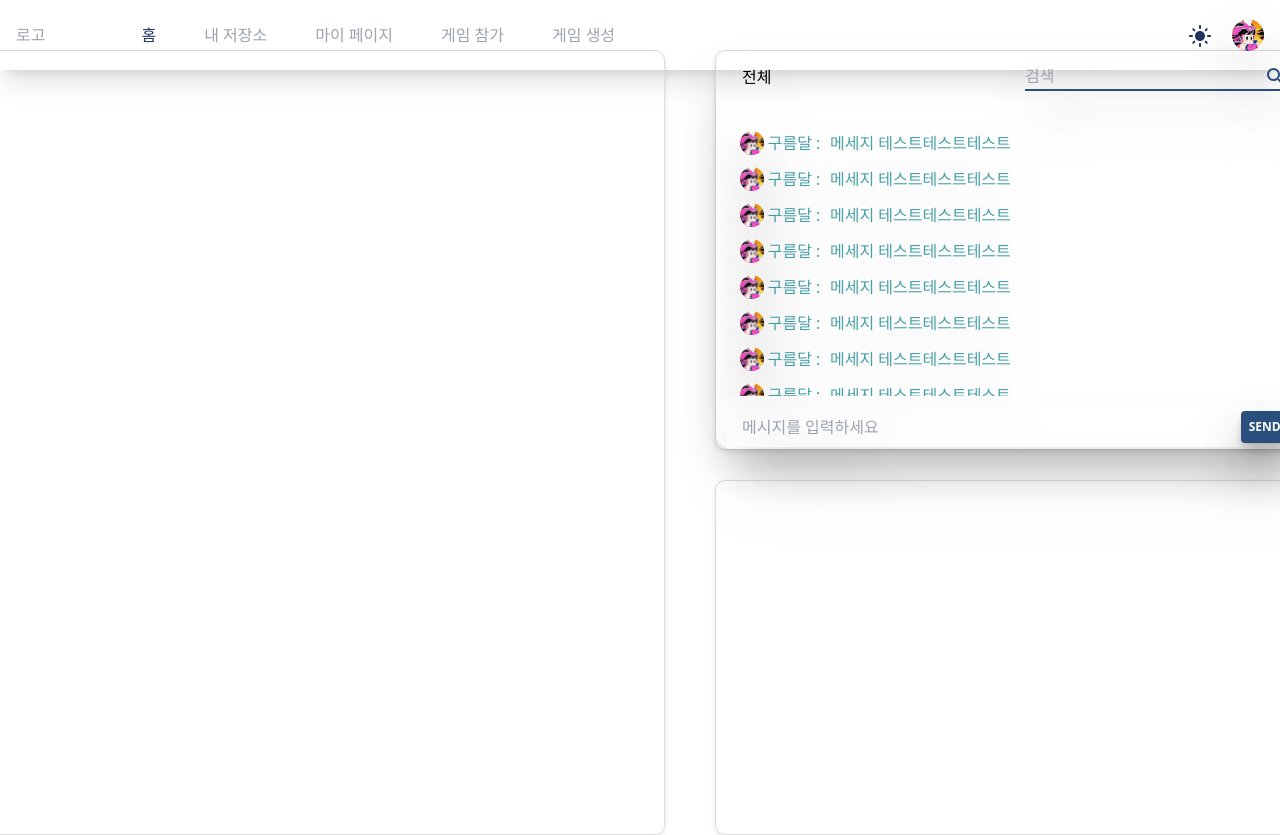
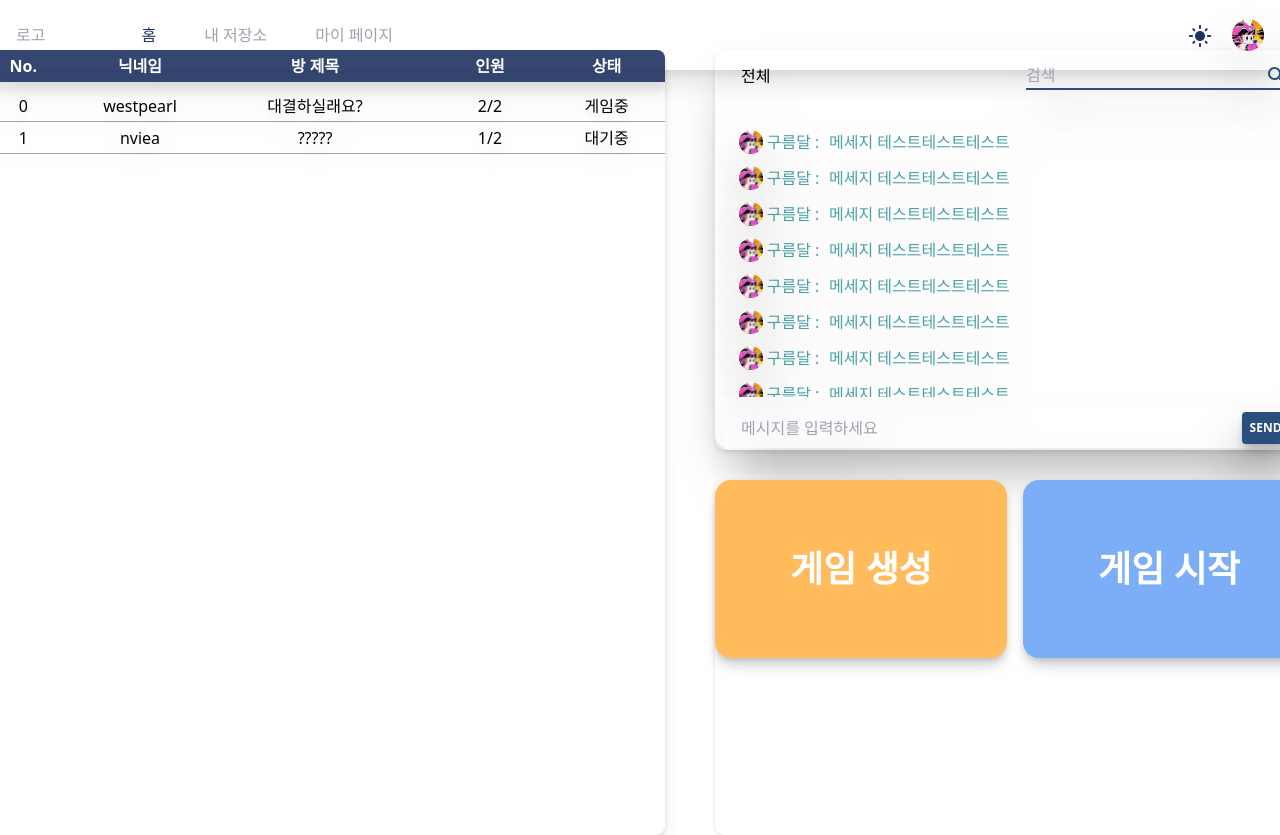
Before and after one commit to gooormmoon/algorithm-fighter-front, a React (Create React App) app: page / in a window 1280 px wide. Shown: the top 835 px of the page. Built offline with nearby package versions, Linux system fonts and the light colour scheme.

Commit message:
feat: 로비 UI

```diff
--- a/src/components/Common/Dropdown/index.tsx
+++ b/src/components/Common/Dropdown/index.tsx
@@ -5,6 +5,7 @@ interface DropdownProps<T> {
   selectedValue: T;
   onChange: (value: T) => void;
   showMinutes?: boolean;
+  color?: string;
 }
 
 const Dropdown = <T extends string | number>({
@@ -12,6 +13,7 @@ const Dropdown = <T extends string | number>({
   selectedValue,
   onChange,
   showMinutes,
+  color,
 }: DropdownProps<T>) => {
   const [isOpen, setIsOpen] = useState(false);
 
@@ -21,7 +23,7 @@ const Dropdown = <T extends string | number>({
   };
 
   return (
-    <div className="relative  inline-block text-left z-10 shadow-2xl drop-shadow-2xl">
+    <div className={`${color} relative  inline-block text-left z-10 `}>
       <button
         onClick={() => setIsOpen(!isOpen)}
         className="w-[120px] px-4 py-2 rounded-md shadow ring-1 ring-black ring-opacity-5 focus:outline-none"
@@ -36,7 +38,7 @@ const Dropdown = <T extends string | number>({
               key={index}
               onClick={() => handleChange(option)}
               //class name: block 삭제
-              className="w-[120px]  px-4 py-2 text-sm text-gray-700 hover:bg-gray-200 cursor-pointer flex justify-center"
+              className="w-[120px] rounded-md px-4 py-2 text-sm text-gray-700 hover:bg-gray-200 cursor-pointer flex justify-center"
             >
               {showMinutes ? `${option} ` : option}
             </div>
--- a/src/components/Layout/Header/index.tsx
+++ b/src/components/Layout/Header/index.tsx
@@ -21,39 +21,14 @@ const Header = () => {
   const { pathname } = useLocation();
   const [showProfile, setShowProfile] = useState(false);
   const { theme, changeTheme } = useTheme();
-
   const [hover, setHover] = useState(false);
-  const [createGame, setCreateGame] = useState(false);
-  const [enterGame, setEnterGame] = useState(false);
-  const [inviteCode, setInviteCode] = useState("");
-  const [selectedDifficulty, setSelectedDifficulty] = useState("lv0");
-  const [selectedNumber, setSelectedNumber] = useState("10 minute");
-
-  const toggleModal = (
-    modalSetter: React.Dispatch<React.SetStateAction<boolean>>,
-    isOpen: boolean
-  ) => {
-    modalSetter(isOpen);
-  };
-
-  const handleCreateSubmit = (
-    code: string,
-    difficulty: string,
-    timer: string
-  ) => {
-    setInviteCode(code);
-    setSelectedDifficulty(difficulty);
-    setSelectedNumber(timer);
-    toggleModal(setCreateGame, false);
-    toggleModal(setEnterGame, true);
-  };
 
   return (
     <header
       className={`w-full h-[70px] flex justify-between items-center gap-12 p-4 shadow-xl ${
         theme === "dark"
-          ? "bg-gradient-to-r from-teal-950 to-secondary text-gray-400 border-white"
-          : "bg-white text-gray-400 border-secondary "
+          ? "bg-gradient-to-r from-teal-950 to-secondary text-gray-400 "
+          : "bg-white text-gray-400  "
       }`}
     >
       <ul className="w-4/5 h-full flex gap-12 items-center ">
@@ -74,7 +49,7 @@ const Header = () => {
           );
         })}
 
-        <li>
+        {/* <li>
           <button onClick={() => toggleModal(setEnterGame, true)}>
             게임 참가
           </button>
@@ -83,7 +58,7 @@ const Header = () => {
           <button onClick={() => toggleModal(setCreateGame, true)}>
             게임 생성
           </button>
-        </li>
+        </li> */}
       </ul>
       <ul className="h-full flex gap-4 justify-center items-center">
         <li
@@ -109,22 +84,6 @@ const Header = () => {
           {showProfile && <Profile />}
         </li>
       </ul>
-      {createGame && (
-        <CreateModal
-          isOpen={createGame}
-          onClose={() => toggleModal(setCreateGame, false)}
-          onSubmit={handleCreateSubmit}
-        />
-      )}
-      {enterGame && (
-        <EnterModal
-          isOpen={enterGame}
-          onClose={() => toggleModal(setEnterGame, false)}
-          inviteCode={inviteCode}
-          selectedDifficulty={selectedDifficulty}
-          selectedNumber={selectedNumber}
-        />
-      )}
     </header>
   );
 };
--- a/src/components/Layout/index.tsx
+++ b/src/components/Layout/index.tsx
@@ -11,7 +11,7 @@ const Layout = () => {
         theme === "dark"
           ? "bg-gradient-to-br from-[#327074] via-[#2a4e7d] to-[#22264C] text-white/70 "
           : ""
-      }`}
+      } border-white/10`}
     >
       <Header />
       <section className="w-full h-[calc(100vh-70px)] flex flex-col justify-center items-center">
--- a/src/pages/Game/GameModal/CreateModal/index.tsx
+++ b/src/pages/Game/GameModal/CreateModal/index.tsx
@@ -15,69 +15,58 @@ interface CreateModalProps {
 }
 const numberOptions = [10, 20, 30, 40, 50, 60].map((opt) => opt + " minute");
 
-const CreateModal: React.FC<CreateModalProps> = ({ isOpen, onClose, onSubmit }) => {
+const CreateModal: React.FC<CreateModalProps> = ({
+  isOpen,
+  onClose,
+  onSubmit,
+}) => {
   const [selectedNumber, setSelectedNumber] = useState<number | string>(
     numberOptions[0]
   );
   const [selectedDifficulty, setSelectedDifficulty] = useState<string>("lv0");
 
-  const [randomCode, handleRandomCode] = useInputChange("");
+  const [title, handleTitle] = useInputChange("");
 
   const handleSubmit = () => {
-    onSubmit(randomCode, selectedDifficulty, selectedNumber.toString());
+    onSubmit(title, selectedDifficulty, selectedNumber.toString());
   };
 
   return (
     <Modal isOpen={isOpen} onClose={onClose}>
-      <span className="mr-12 text-lg text-[#213363] font-semibold mt-6 flex item-center">
+      <div className="mt-6 flex flex-col item-center">
+        <span className="text-lg text-[#213363] font-semibold">방 제목</span>
+        <Input
+          type="text"
+          value={title}
+          name="title"
+          onChange={handleTitle}
+          placeholder="입력하세요"
+          size="small"
+        />
+      </div>
+
+      <div className="flex flex-col gap-2 ">
+        <span className="text-lg text-[#213363] font-semibold mt-6 flex item-center">
           난이도 설정
         </span>
-      <RadioButton selectedValue={selectedDifficulty} onChange={(value) => setSelectedDifficulty(value)}/>
-        <div className="mt-6 flex item-center">
-          <span className="mr-12 text-lg text-[#213363] font-semibold">
+        <RadioButton
+          selectedValue={selectedDifficulty}
+          onChange={(value) => setSelectedDifficulty(value)}
+        />
+      </div>
+      <div className="mt-6 flex flex-col gap-2 item-center">
+        <span className="text-lg text-[#213363] font-semibold">
           타이머 설정
         </span>
         <Dropdown
+          color={"text-secondary"}
           options={numberOptions}
           selectedValue={selectedNumber}
           onChange={(value) => setSelectedNumber(value)}
           showMinutes={true}
         />
       </div>
-        <div className="mt-6 flex item-center">
-          <span className="mr-12 text-lg text-[#213363] font-semibold">
-          </span>
 
-        </div>
-        <div className="mt-3 flex">
-          <Button
-            type="submit"
-            size="medium_small_radius"
-            color="primary"
-            textColor="primary_font"
-            name="코드 생성"
-            onClick={handleSubmit}
-          />
-        </div>
-        <div className="flex-col mt-6 text-lg text-[#213363] font-semibold mb-2">
-          초대코드
-          <div className="flex w-full justify-start gap-4 items-center">
-            <Input
-              type="text"
-              placeholder="000000"
-              value={randomCode}
-              onChange={handleRandomCode}
-              name="test"
-              size="small"
-            />
-            <Button
-              type="submit"
-              size="medium_small_radius"
-              color="secondary"
-              textColor="secondary_font"
-              name="복사"
-            />
-          </div>
       <div className="mt-9 flex justify-center">
         <Button
           type="submit"
@@ -88,8 +77,6 @@ const CreateModal: React.FC<CreateModalProps> = ({ isOpen, onClose, onSubmit })
           onClick={handleSubmit}
         />
       </div>
-        </div>
-
     </Modal>
   );
 };
--- a/src/pages/Main/MainPage.scss
+++ b/src/pages/Main/MainPage.scss
@@ -24,7 +24,7 @@
 }
 
 .box {
-  border: 1px solid #ddd;
+  //   border: 1px solid #ddd;
   border-radius: 10px;
   box-shadow: 0 2px 5px rgba(0, 0, 0, 0.1);
   // background-color: #ffffff;
--- /dev/null
+++ b/src/pages/Main/RoomList/index.tsx
@@ -0,0 +1,55 @@
+import React from "react";
+
+const test = [
+  {
+    id: 1,
+    title: "대결하실래요? ",
+    people: "2/2",
+    state: "게임중",
+    nickname: "westpearl",
+  },
+  {
+    id: 2,
+    title: "????? ",
+    people: "1/2",
+    state: "대기중",
+    nickname: "nviea",
+  },
+];
+const RoomList = () => {
+  const onClick = (e: React.MouseEvent) => {
+    e.preventDefault();
+  };
+  return (
+    <table className="w-full h-full flex flex-col justify-start items-start rounded-lg shadow-xl drop-shadow-xl">
+      <thead className="w-full flex flex-col">
+        <tr className="w-full flex flex-start items-center bg-secondary/90 text-white h-8 rounded-t-lg">
+          <th className="w-1/6">No.</th>
+          <th className="w-1/6">닉네임</th>
+          <th className="w-1/3">방 제목</th>
+          <th className="w-1/6">인원</th>
+          <th className="w-1/6"> 상태</th>
+        </tr>
+      </thead>
+      <tbody className="mt-2 w-full h-full flex flex-col justify-start  items-center border-collapse">
+        {test.map(({ id, title, people, state, nickname }, index) => {
+          return (
+            <tr
+              onClick={onClick}
+              key={id}
+              className="w-full flex justify-center items-center h-8 text-center border-b border-slate-400 border-x-0 cursor-pointer"
+            >
+              <td className="w-1/6">{index}</td>
+              <td className="w-1/6">{nickname}</td>
+              <td className="w-1/3">{title}</td>
+              <td className="w-1/6">{people}</td>
+              <td className="w-1/6"> {state}</td>
+            </tr>
+          );
+        })}
+      </tbody>
+    </table>
+  );
+};
+
+export default RoomList;
--- a/src/pages/Main/index.tsx
+++ b/src/pages/Main/index.tsx
@@ -1,23 +1,67 @@
-import React from "react";
+import React, { useState } from "react";
 import { useNavigate } from "react-router-dom";
 import "./MainPage.scss";
 import Chat from "../../components/Chat";
+import RoomList from "./RoomList";
+import { CreateModal } from "../Game/GameModal";
 
 const Main: React.FC = () => {
+  const [createGame, setCreateGame] = useState(false);
+  const [enterGame, setEnterGame] = useState(false);
+  const [inviteCode, setInviteCode] = useState("");
+  const [selectedDifficulty, setSelectedDifficulty] = useState("lv0");
+  const [selectedNumber, setSelectedNumber] = useState("10 minute");
   const navigate = useNavigate();
+  const toggleModal = (
+    modalSetter: React.Dispatch<React.SetStateAction<boolean>>,
+    isOpen: boolean
+  ) => {
+    modalSetter(isOpen);
+  };
+
+  const handleCreateSubmit = (
+    code: string,
+    difficulty: string,
+    timer: string
+  ) => {
+    setInviteCode(code);
+    setSelectedDifficulty(difficulty);
+    setSelectedNumber(timer);
+    toggleModal(setCreateGame, false);
+    toggleModal(setEnterGame, true);
+  };
 
   return (
     <main className="main-layout">
       <div className="left-column">
-        <div className="box list"></div>
+        <div className="box list">
+          <RoomList />
+        </div>
       </div>
 
       <div className="right-column">
         <div className="box chat">
           <Chat />
         </div>
-        <div className="box create">{/* 아마도 버튼으로 해야 함 */}</div>
+        <div className="box create flex justify-between gap-4">
+          <button
+            className="w-1/2 h-1/2 bg-primary text-[36px] text-white font-semibold rounded-2xl shadow-lg drop-shadow-lg hover:-translate-y-2 transition-all ease-in-out"
+            onClick={() => toggleModal(setCreateGame, true)}
+          >
+            게임 생성
+          </button>
+          <button className="w-1/2 h-1/2 bg-tertiary text-[36px] text-white font-semibold  rounded-2xl shadow-lg drop-shadow-lg hover:-translate-y-2 transition-all ease-in-out">
+            게임 시작
+          </button>
+        </div>
       </div>
+      {createGame && (
+        <CreateModal
+          isOpen={createGame}
+          onClose={() => toggleModal(setCreateGame, false)}
+          onSubmit={handleCreateSubmit}
+        />
+      )}
     </main>
   );
 };
```
Lines whose indentation alone changed are shown as unchanged.
